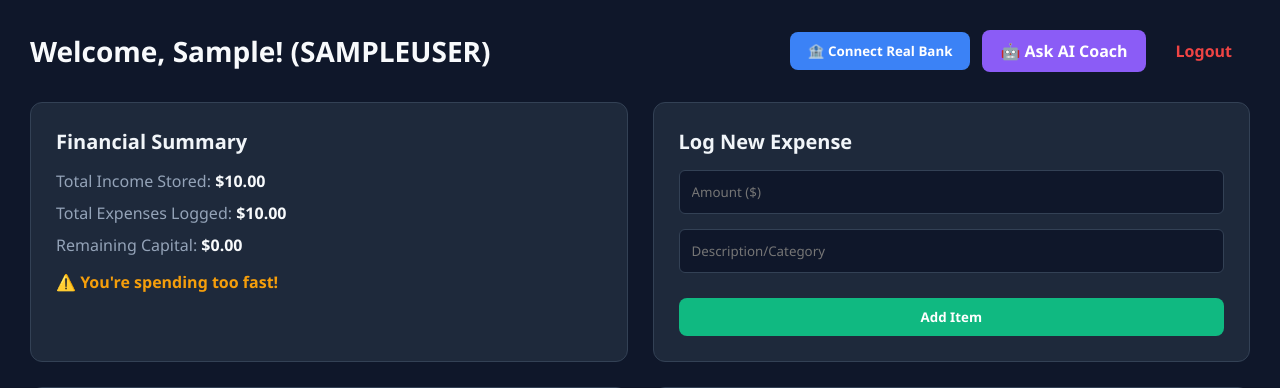
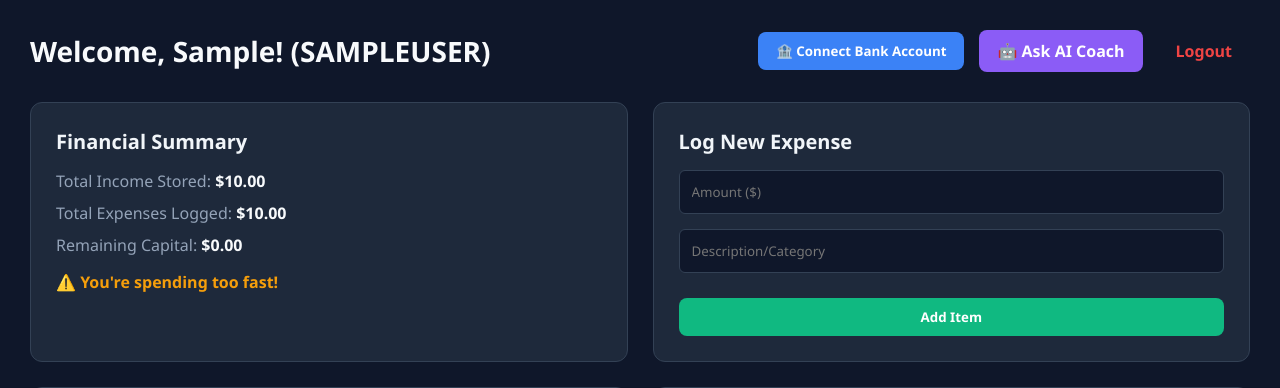
Before and after one commit to arielmuyanja-cloud/budget-buddy132, a Flask app: page / in a window 1280 px wide. Shown: the top 388 px of the page. Run offline with Flask 3, Linux system fonts and the light colour scheme; the visitor is signed in with stand-in values (Sample User, id 1); a database or web service that is not in the repository returns one stand-in record (values such as "Sample title"); some libraries are stand-ins or nearby versions.

Commit message:
Update button labels and style adjustments

```diff
--- a/templates/index.html
+++ b/templates/index.html
@@ -9,13 +9,15 @@
         body { background-color: #0f172a; color: #f8fafc; padding: 30px; }
         .header { display: flex; justify-content: space-between; align-items: center; margin-bottom: 30px; }
         .header h1 { font-size: 28px; font-weight: 700; }
-        .nav-btns { display: flex; gap: 12px; align-items: center; }
+        .nav-btns { display: flex; gap: 15px; align-items: center; }
         .btn { padding: 10px 18px; border-radius: 8px; font-weight: 600; text-decoration: none; cursor: pointer; border: none; transition: background 0.2s; }
         .btn-blue { background-color: #3b82f6; color: white; }
         .btn-blue:hover { background-color: #2563eb; }
         .btn-purple { background-color: #8b5cf6; color: white; }
+        .btn-purple:hover { background-color: #7c3aed; }
         .btn-red { color: #ef4444; background: transparent; font-weight: 600; }
         .btn-green { background-color: #10b981; color: white; width: 100%; margin-top: 10px; }
+        .btn-green:hover { background-color: #059669; }
 
         .alert { padding: 15px; border-radius: 8px; margin-bottom: 25px; font-weight: 600; }
         .alert-success { background-color: #065f46; color: #a7f3d0; border: 1px solid #059669; }
@@ -34,9 +36,9 @@
         /* MODAL STYLES */
         .modal-overlay { display: none; position: fixed; top: 0; left: 0; width: 100%; height: 100%; background: rgba(0,0,0,0.8); z-index: 1000; justify-content: center; align-items: center; }
         .modal-card { background: #1e293b; width: 450px; padding: 30px; border-radius: 12px; border: 1px solid #334155; position: relative; }
-        .modal-close { position: absolute; top: 15px; right: 20px; color: #94a3b8; cursor: pointer; font-size: 20px; }
+        .modal-close { position: absolute; top: 15px; right: 20px; color: #94a3b8; cursor: pointer; font-size: 22px; }
         .bank-grid { display: grid; grid-template-columns: 1fr 1fr; gap: 15px; margin-top: 20px; }
-        .bank-btn { background: #0f172a; border: 1px solid #334155; padding: 15px; border-radius: 8px; color: white; font-weight: 600; cursor: pointer; text-align: center; }
+        .bank-btn { background: #0f172a; border: 1px solid #334155; padding: 15px; border-radius: 8px; color: white; font-weight: 600; cursor: pointer; text-align: center; transition: all 0.2s; }
         .bank-btn:hover { border-color: #10b981; background: #1e293b; }
     </style>
 </head>
@@ -54,13 +56,14 @@
     <div class="header">
         <h1>Welcome, {{ first_name }}! ({{ initials }})</h1>
         <div class="nav-btns">
-            <button onclick="openModal()" class="btn btn-blue">🏦 Connect Real Bank</button>
+            <button onclick="openModal()" class="btn btn-blue">🏦 Connect Bank Account</button>
             <a href="/ai" class="btn btn-purple">🤖 Ask AI Coach</a>
             <a href="/logout" class="btn btn-red">Logout</a>
         </div>
     </div>
 
     <div class="grid">
+        <!-- FINANCIAL SUMMARY -->
         <div class="card">
             <h2>Financial Summary</h2>
             <div class="stat">Total Income Stored: <span>${{ "%.2f"|format(income) }}</span></div>
@@ -71,6 +74,7 @@
             {% endif %}
         </div>
 
+        <!-- LOG EXPENSE -->
         <div class="card">
             <h2>Log New Expense</h2>
             <form action="/add" method="POST">
@@ -80,6 +84,7 @@
             </form>
         </div>
 
+        <!-- TRANSACTION HISTORY -->
         <div class="card">
             <h2>Transaction History</h2>
             {% if transactions %}
@@ -96,6 +101,7 @@
             {% endif %}
         </div>
 
+        <!-- CONFIGURE MONTHLY INCOME -->
         <div class="card">
             <h2>Configure Monthly Income</h2>
             <form action="/set_income" method="POST">
@@ -109,8 +115,8 @@
     <div id="bankModal" class="modal-overlay">
         <div class="modal-card">
             <span class="modal-close" onclick="closeModal()">&times;</span>
-            <h2 style="margin-bottom: 10px;">Select Your Financial Institution</h2>
-            <p style="color: #94a3b8; font-size: 14px;">Connect your live feeds securely to Budget Buddy.</p>
+            <h2 style="margin-bottom: 8px;">Link Your Bank Account</h2>
+            <p style="color: #94a3b8; font-size: 14px;">Select your financial institution to connect your feed to Budget Buddy:</p>
 
             <div class="bank-grid">
                 <div class="bank-btn" onclick="connectBank('Chase Bank')">🏛️ Chase</div>
```
